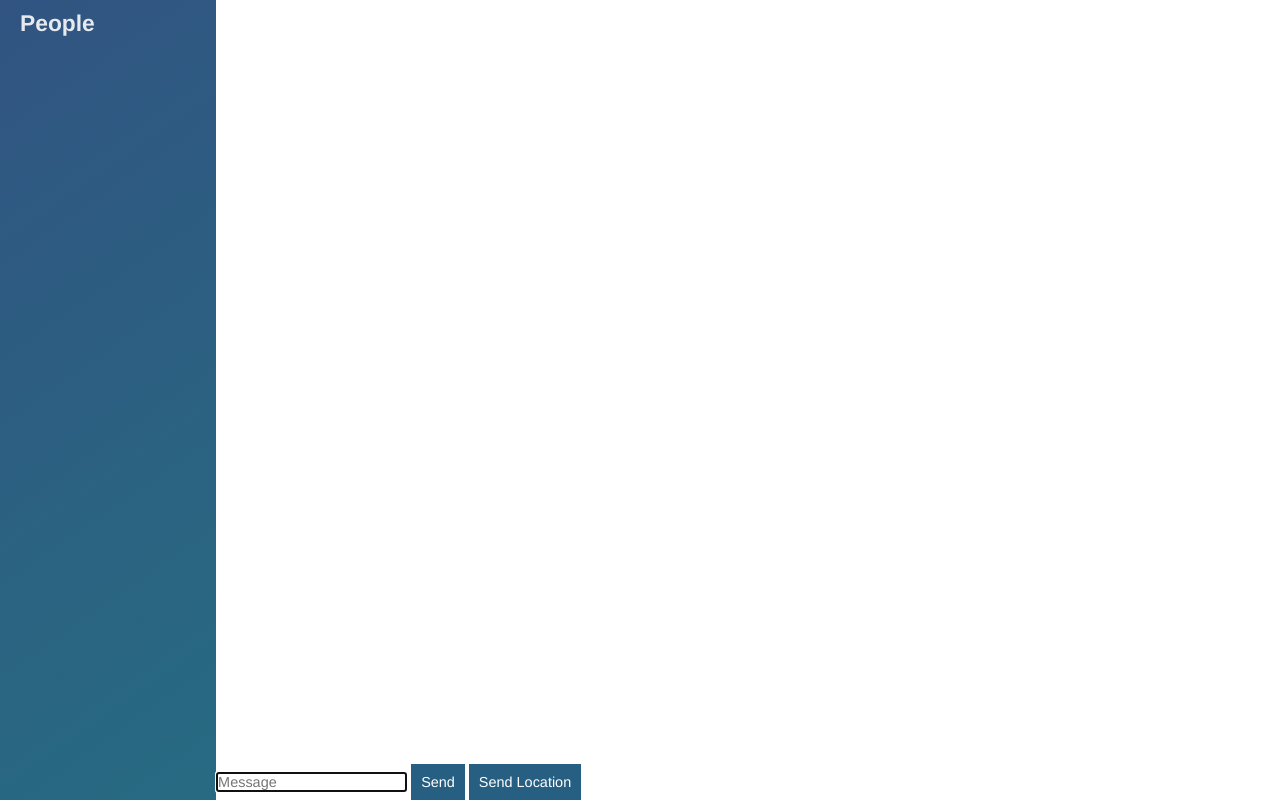
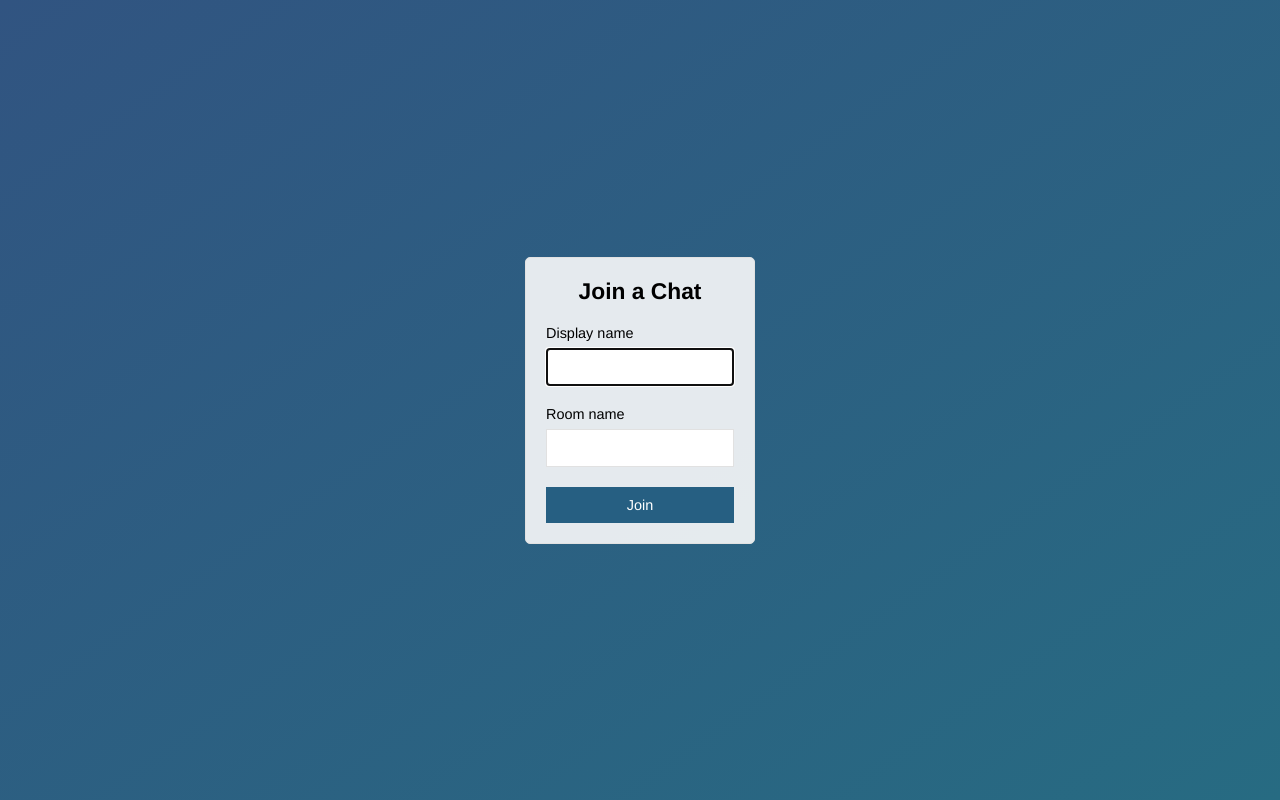
Before and after one commit to oldschool69/node-chat-app, a website: page public/index.html in a window 1280 px wide. Drawn offline with nearby package versions, Linux system fonts and the light colour scheme; no server answers.

Commit message:
Add a join page to the chat app

```diff
--- a/public/index.html
+++ b/public/index.html
@@ -1,61 +1,31 @@
 <!DOCTYPE html>
-
 <html>
 <head>
-    <meta charset="utf-8">
+    <meta charset="utf-8"/>
+    <title>Join | ChatApp</title>
     <link rel="stylesheet" href="/css/styles.css"/>
+    <meta name="viewport" content="width=device-width, initial-scale=1, user-scalable=no"/>
 </head>
 
-<body class="chat">
-    <div class="chat__sidebar">
-        <h3>People</h3>
-        <div id="users">
-
-        </div>
+<body class="centered-form">
+    <div class="centered-form__form">
+        <form action="/chat.html">
+            <div class="form-field">
+                <h3>Join a Chat</h3>
+            </div>
+            <div class="form-field">
+                <label>Display name</label>
+                <input type="text" name="name" autofocus/>
+            </div>
+            <div class="form-field">
+                <label>Room name</label>
+                <input type="text" name="room" />
+            </div>
+            <div class="form-field">
+                <button>Join</button>
+            </div>
+        </form>
     </div>
 
-    <div class="chat__main">
-        <ol id="messages" class="chat__messages">
-
-        </ol>
-        <div class="chat_footer">
-            <form id="message-form">
-                <input name="message" type="text" placeholder="Message" autofocus autocomplete="off"/>
-                <button>Send</button>
-                <button id="send-location">Send Location</button>
-            </form>
-        </div>
-    </div>
-
-    <script id="message-template" type="text/template">
-        <li class="message">
-            <div class="message__title">
-                <h4>{{from}}</h4>
-                <span>{{createdAt}}</span>
-            </div>
-            <div class="message__body">
-                <p>{{text}}</p>
-            </div>
-        </li>
-    </script>
-
-    <script id="location-message-template" type="text/template">
-        <li class="message">
-            <div class="message__title">
-                <h4>{{from}}</h4>
-                <span>{{createdAt}}</span>
-            </div>
-            <div class="message__body">
-                <a href="{{url}}" target="_blank">My Current Location</a>
-            </div>
-        </li>
-    </script>
-
-
-    <script src="/socket.io/socket.io.js"></script>
-    <script src="js/libs/jquery-3.3.1.js"></script>
-    <script src="js/libs/moment.js"></script>
-    <script src="js/libs/mustache.js"></script>
-    <script src="js/index.js"></script>
 </body>
 </html>
```
Also changed, not shown: public/chat.html (added, +63 -0 lines), public/js/chat.js (renamed from public/js/index.js).
